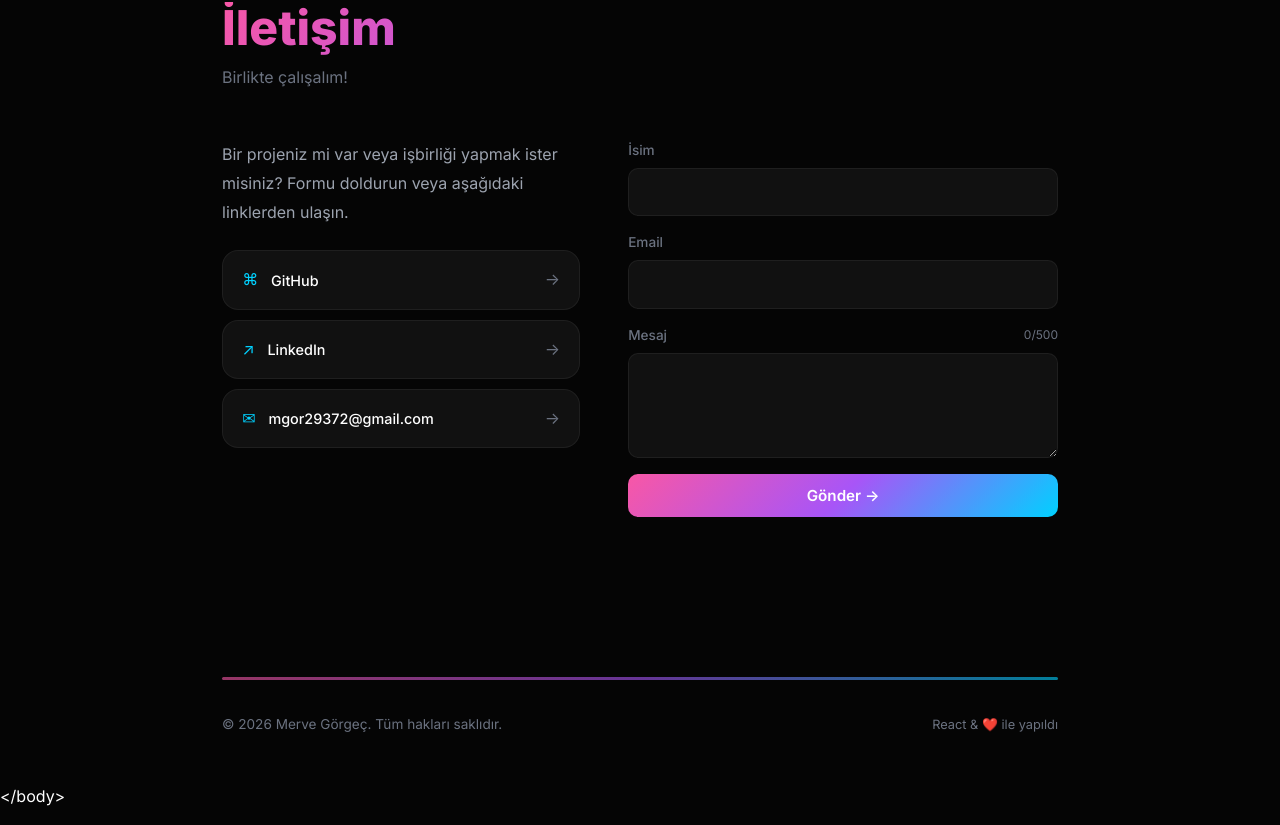
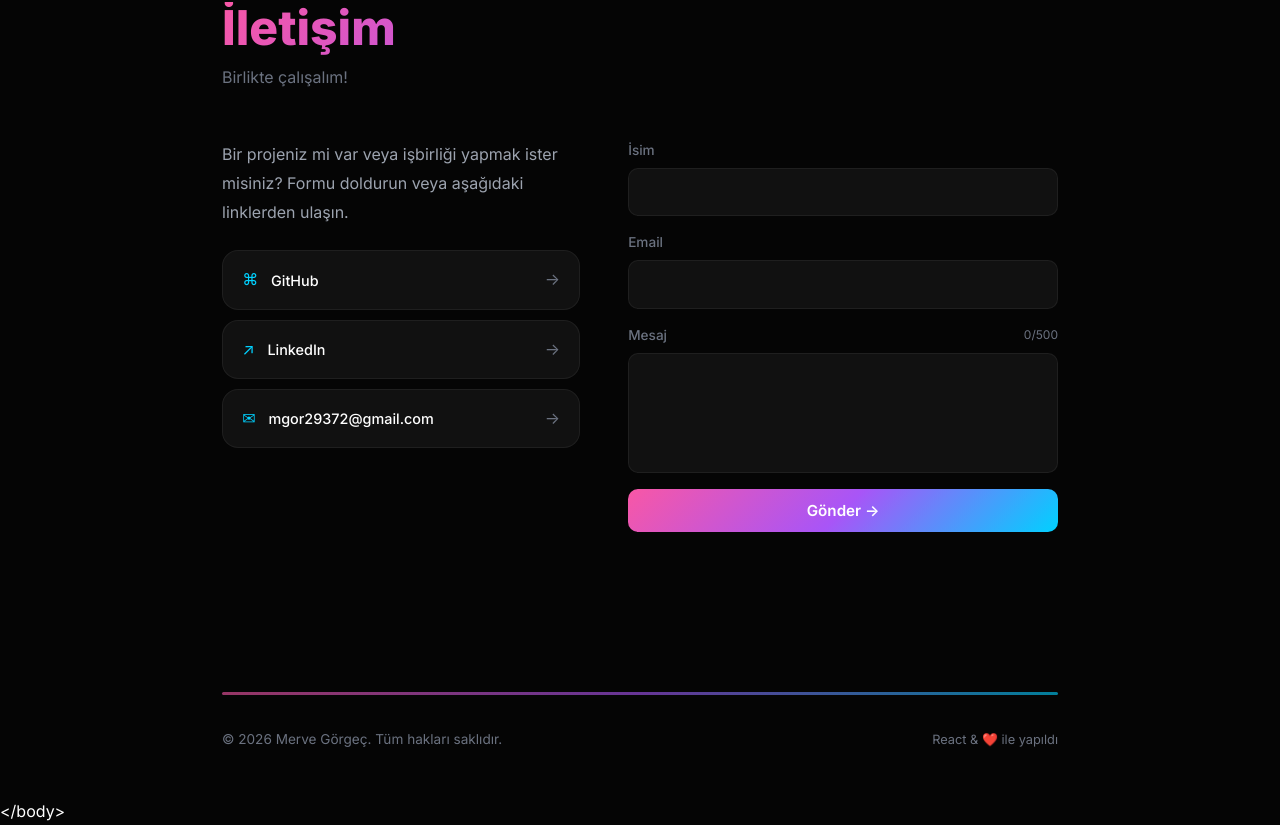
Before and after one commit to Merve1277/portfolio, a React (Vite) app: page / in a window 1280 px wide. Shown: the part 4532-5357 px from the top of the page. Built offline with nearby package versions, Linux system fonts and the light colour scheme; no server answers.

Commit message:
fix: mesaj kutusu sabit boyut, resize kapatıldı

```diff
--- a/src/components/Contact.css
+++ b/src/components/Contact.css
@@ -100,8 +100,8 @@
 }
 
 .form-group textarea {
-  resize: vertical;
-  min-height: 100px;
+  resize: none;
+  height: 120px;
 }
 
 .submit-btn {
```
